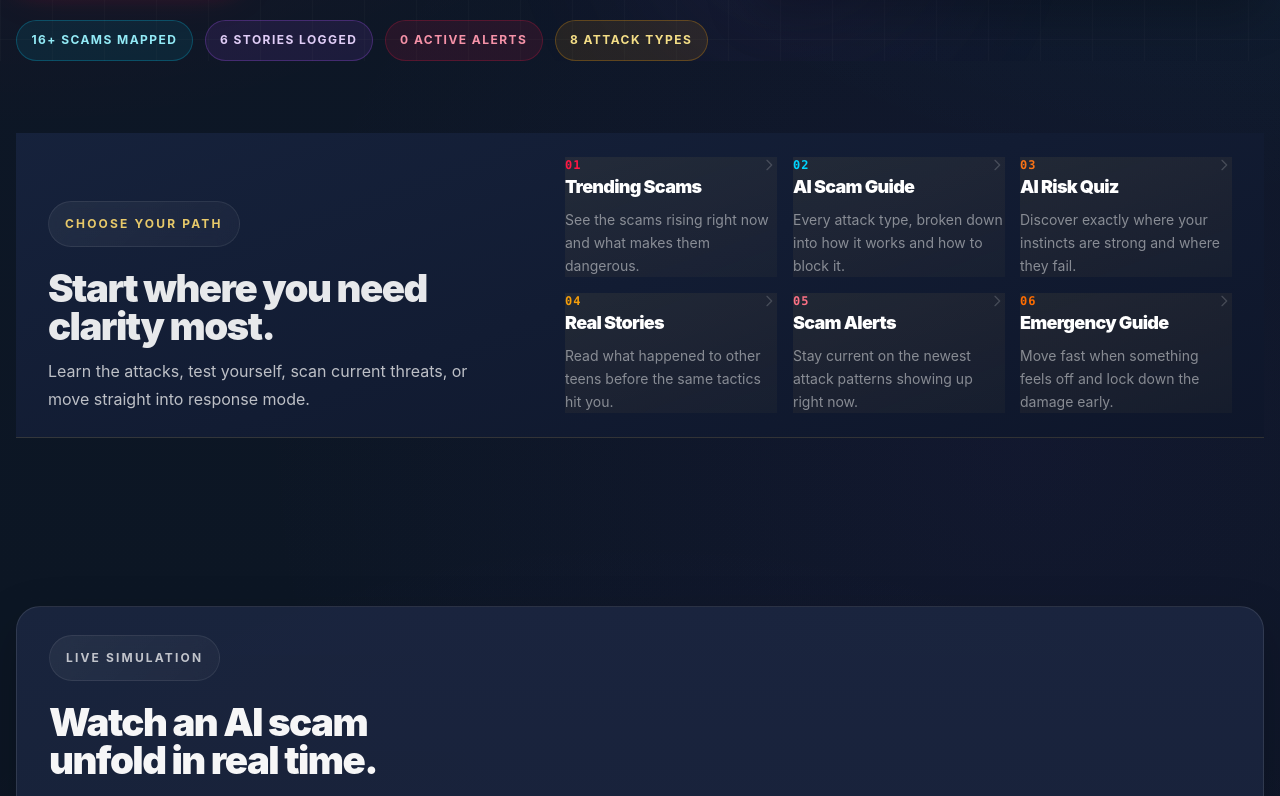
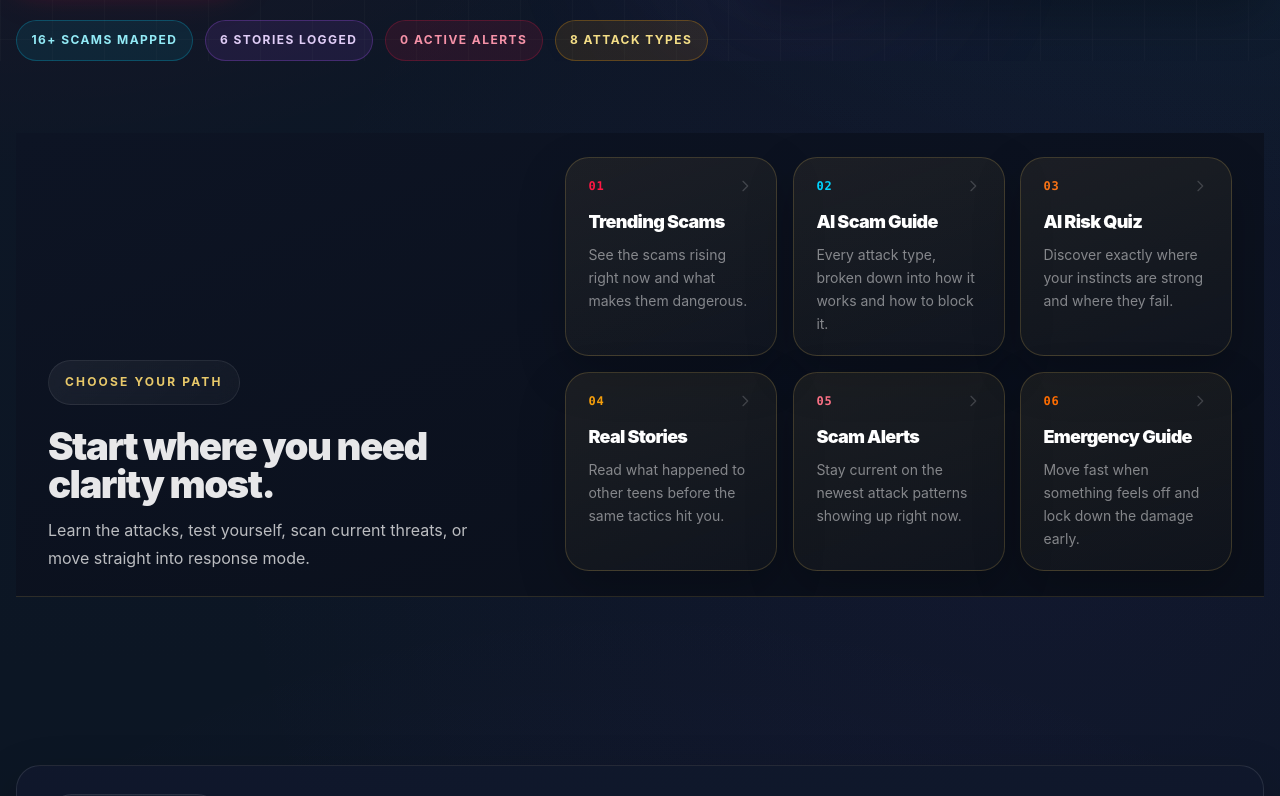
Before and after one commit to Centrista/Project-Vigil, a Next.js app: page / in a window 1280 px wide. Shown: the part 824-1620 px from the top of the page. Built offline with nearby package versions, Linux system fonts and the light colour scheme.

Commit message:
refining visibility upgrades

```diff
--- a/app/globals.css
+++ b/app/globals.css
@@ -299,7 +299,7 @@ h4 {
   overflow: hidden;
   border-radius: var(--radius-card);
   border: 1px solid var(--line-soft);
-  background: linear-gradient(180deg, rgba(27, 38, 64, 0.92) 0%, rgba(19, 28, 48, 0.96) 100%);
+  background: linear-gradient(180deg, rgba(16, 24, 44, 0.96) 0%, rgba(11, 17, 32, 0.98) 100%);
   box-shadow: var(--shadow-card);
 }
 
@@ -312,17 +312,17 @@ h4 {
 
 .premium-panel-danger {
   border-color: rgba(255, 23, 68, 0.18);
-  background: linear-gradient(180deg, rgba(255, 23, 68, 0.08) 0%, rgba(18, 25, 43, 0.96) 100%);
+  background: linear-gradient(180deg, rgba(255, 23, 68, 0.08) 0%, rgba(11, 17, 32, 0.98) 100%);
 }
 
 .premium-panel-info {
   border-color: rgba(0, 212, 255, 0.18);
-  background: linear-gradient(180deg, rgba(0, 212, 255, 0.07) 0%, rgba(18, 25, 43, 0.96) 100%);
+  background: linear-gradient(180deg, rgba(0, 212, 255, 0.07) 0%, rgba(11, 17, 32, 0.98) 100%);
 }
 
 .premium-panel-warm {
   border-color: rgba(255, 109, 0, 0.18);
-  background: linear-gradient(180deg, rgba(255, 109, 0, 0.08) 0%, rgba(18, 25, 43, 0.96) 100%);
+  background: linear-gradient(180deg, rgba(255, 109, 0, 0.08) 0%, rgba(11, 17, 32, 0.98) 100%);
 }
 
 .premium-chip {
@@ -2090,25 +2090,34 @@ h4 {
 
 /* ── WARM LIGHT ACCENTS ── */
 .warm-panel {
-  background: linear-gradient(160deg, rgba(22,34,60,0.98) 0%, rgba(14,22,42,0.99) 100%);
-  border-color: rgba(255,210,100,0.18) !important;
+  background: linear-gradient(160deg, rgba(13,20,36,0.99) 0%, rgba(10,15,26,1) 100%);
+  border-color: rgba(255,210,100,0.14) !important;
   color: rgba(255,255,255,0.9);
 }
 
 .card-rail-link-warm {
-  background: linear-gradient(160deg, rgba(255,210,100,0.07) 0%, rgba(255,210,100,0.03) 100%);
-  border-color: rgba(255,210,100,0.22) !important;
+  display: flex;
+  flex-direction: column;
+  gap: 0.9rem;
+  height: 100%;
+  padding: 1.25rem 1.4rem;
+  border-radius: var(--radius-card);
+  border: 1px solid rgba(255,210,100,0.18);
+  background: linear-gradient(160deg, rgba(255,210,100,0.065) 0%, rgba(255,210,100,0.022) 100%);
   color: #ffffff;
+  box-shadow: var(--shadow-card);
+  transition: transform 220ms ease, border-color 200ms ease, background 200ms ease;
 }
 
 .card-rail-link-warm:hover {
-  background: linear-gradient(160deg, rgba(255,210,100,0.12) 0%, rgba(255,210,100,0.06) 100%);
-  border-color: rgba(255,210,100,0.38) !important;
+  transform: translateY(-3px);
+  background: linear-gradient(160deg, rgba(255,210,100,0.11) 0%, rgba(255,210,100,0.05) 100%);
+  border-color: rgba(255,210,100,0.32);
 }
 
 .premium-panel-amber {
   border-color: rgba(255,109,0,0.22) !important;
-  background: linear-gradient(180deg, rgba(255,109,0,0.09) 0%, rgba(18,25,43,0.96) 100%);
+  background: linear-gradient(180deg, rgba(255,109,0,0.09) 0%, rgba(11,17,32,0.98) 100%);
 }
 
 .premium-panel-purple {
```
